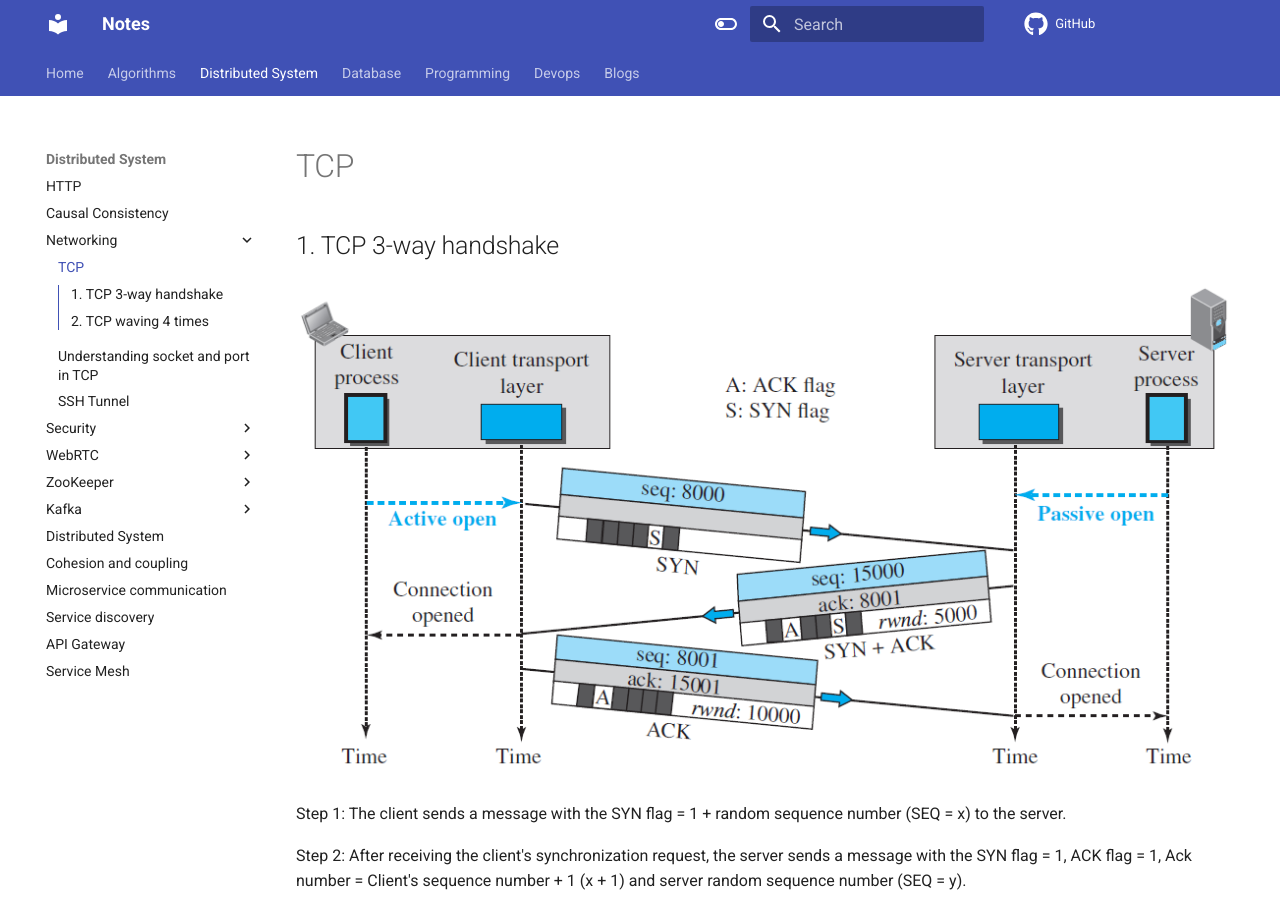
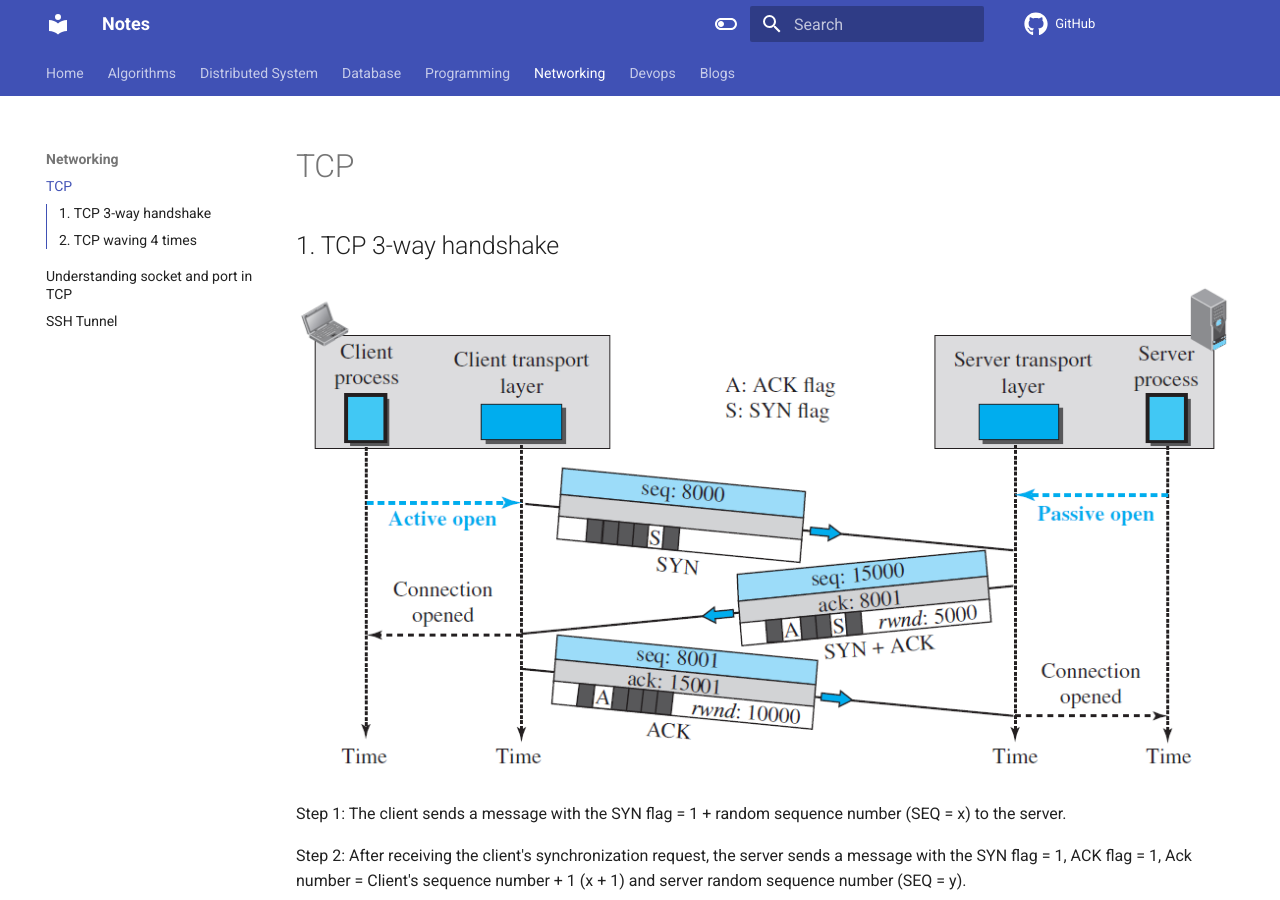
Before and after one commit to dinhhuy258/notes, an MkDocs documentation site: the page built from docs/networking/tcp.md, in a window 1280 px wide and 900 px high. Built offline with MkDocs 1.6.1 and Material for MkDocs 9.7.7, drawn with Linux system fonts in a browser that asks for light colours; comment, search, counter and statistics services are not loaded; part of the change alters nothing that is shown.

Commit message:
Move networking out of distributed system pages

```diff
--- a/mkdocs.yml
+++ b/mkdocs.yml
@@ -64,10 +64,6 @@ nav:
   - Distributed System:
     - HTTP: distributed-system/http.md
     - Causal Consistency: distributed-system/causal_consistency.md
-    - Networking:
-      - TCP: distributed-system/networking/tcp.md
-      - Understanding socket and port in TCP: distributed-system/networking/understanding_socket_and_port_in_tcp.md
-      - SSH Tunnel: distributed-system/networking/ssh_tunnel.md
     - Security:
       - Web Security: distributed-system/security/web_security.md
       - JWT: distributed-system/security/jwt.md
@@ -137,6 +133,10 @@ nav:
         - Coroutine context and dispatchers: programming/kotlin/coroutine/context_and_dispatchers.md
     - Tips:
       - Debugging Laravel Sail with XDebug: programming/tips/debugging-laravel-sail-with-xdebug.md
+  - Networking:
+    - TCP: networking/tcp.md
+    - Understanding socket and port in TCP: networking/understanding_socket_and_port_in_tcp.md
+    - SSH Tunnel: networking/ssh_tunnel.md
   - Devops:
     - AWS:
       - IAM: devops/aws/iam.md
```
Also changed, not shown: docs/networking/ssh_tunnel.md (renamed from docs/distributed-system/networking/ssh_tunnel.md), docs/networking/tcp.md (renamed from docs/distributed-system/networking/tcp.md), docs/networking/understanding_socket_and_port_in_tcp.md (renamed from docs/distributed-system/networking/understanding_socket_and_port_in_tcp.md).
